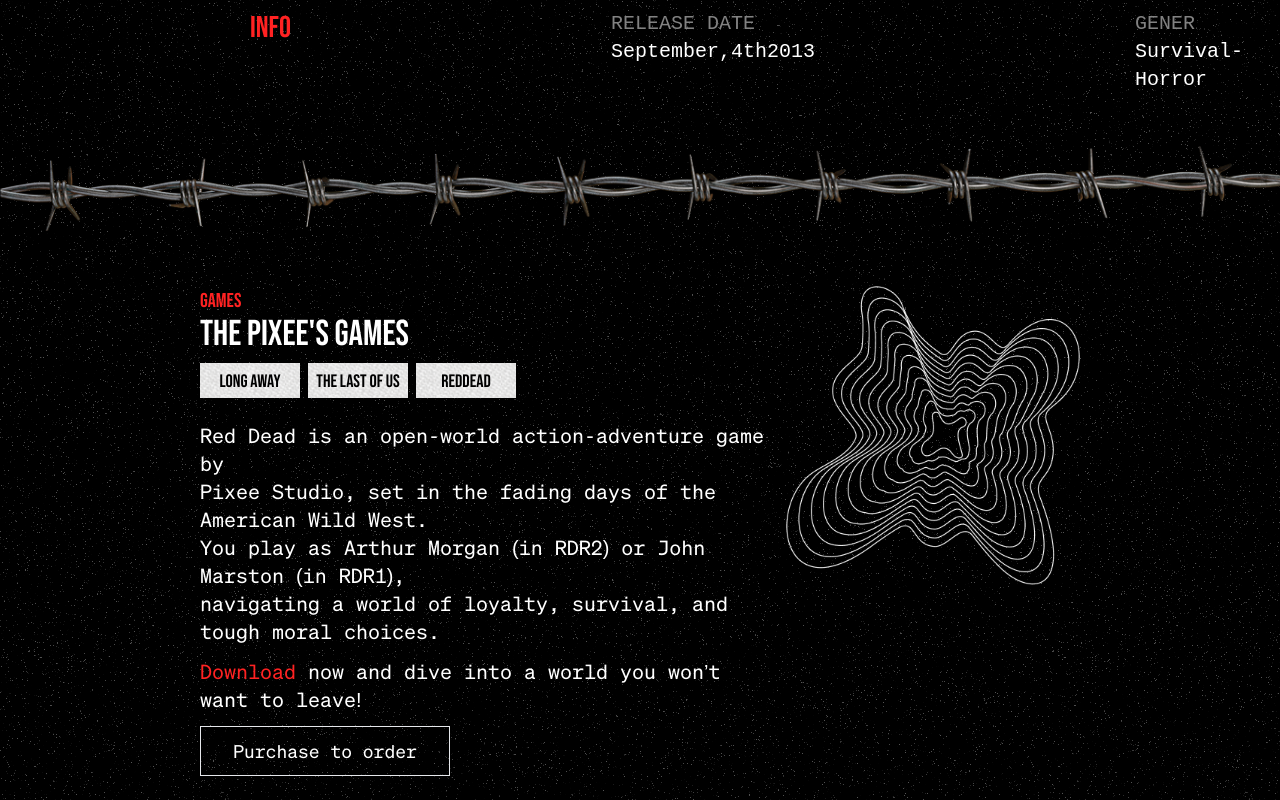
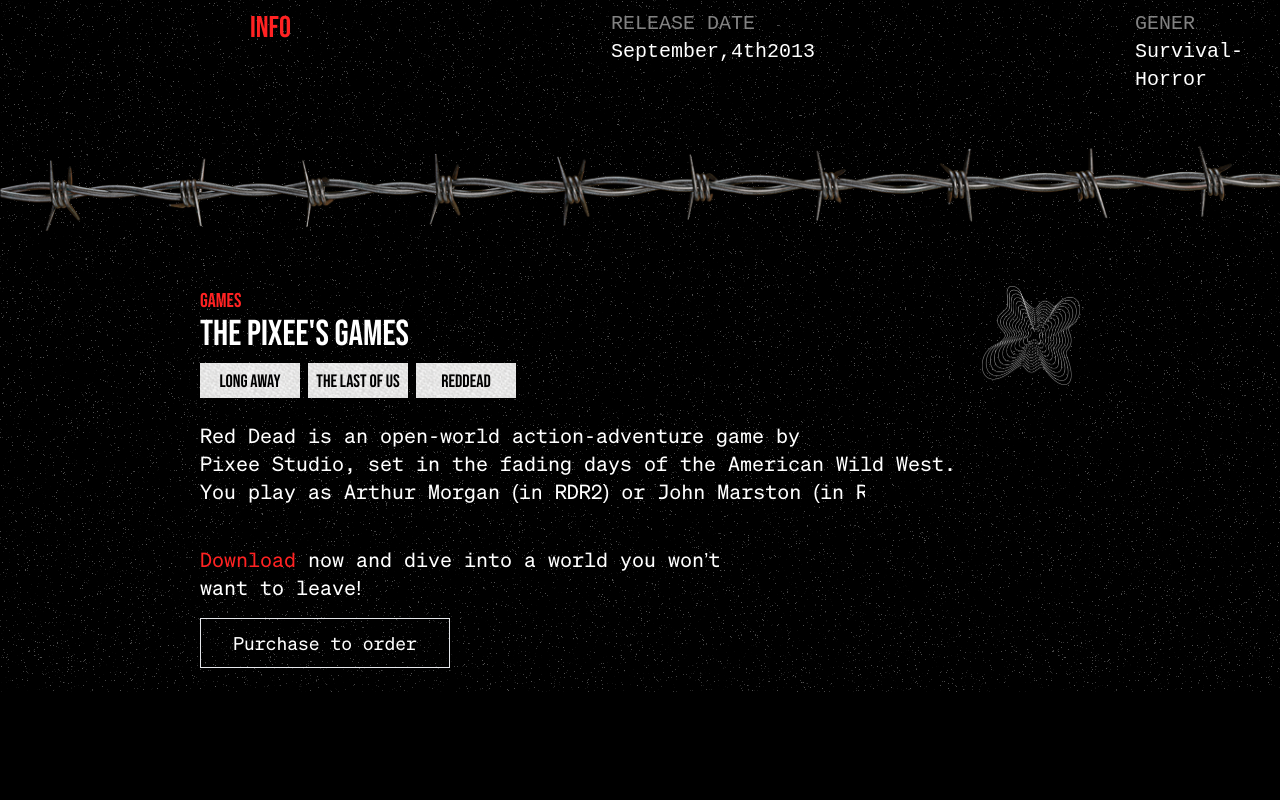
Before and after one commit to Pixee-Game-Studio/pixee-website, a React (Create React App) app: page /reddead in a window 1280 px wide. Shown: the part 1192-1992 px from the top of the page. After the commit the page ends 1884 px from the top, so only its background shows below. Built offline with nearby package versions, Linux system fonts and the light colour scheme.

Commit message:
[fix]: created other game page typing animation

```diff
--- a/src/index.css
+++ b/src/index.css
@@ -50,7 +50,7 @@
     }
 
     .css-typing p:nth-child(1) {
-        width: 100%;
+        width: 80%;
         -webkit-animation: type 2s steps(40, end);
         animation: type 2s steps(40, end);
         -webkit-animation-fill-mode: forwards;
--- a/src/pages/Games/RedDead.js
+++ b/src/pages/Games/RedDead.js
@@ -5,11 +5,14 @@ export default function LongAway() {
   return (
     <div className='flex justify-between px-[200px]'>
       <div>
-        <div className='mt-6'>
-          <p className='font-TestSohneMono text-xl text-white'>Red Dead is an open-world action-adventure game by <br /> Pixee Studio, set in the fading days of the American Wild West. <br /> You play as Arthur Morgan (in RDR2) or John Marston (in RDR1), <br /> navigating a world of loyalty, survival, and tough moral choices.</p>
-          <p className='mt-3 font-TestSohneMono text-xl text-white'><span className='text-secondery-color'>Download</span> now and dive into a world you won’t <br/> want to leave!</p>
+        <div className='css-typing mt-6'>
+          <p className='font-TestSohneMono text-xl text-white'>Red Dead is an open-world action-adventure game by</p>
+          <p className='font-TestSohneMono text-xl text-white'>Pixee Studio, set in the fading days of the American Wild West.</p>
+          <p className='font-TestSohneMono text-xl text-white'>You play as Arthur Morgan (in RDR2) or John Marston (in RDR1), </p>
+          <p className='font-TestSohneMono text-xl text-white'>navigating a world of loyalty, survival, and tough moral choices.</p>
         </div>
-        <a href="#" className='transition-all mt-3 w-[250px] h-[50px] items-center font-TestSohneMono justify-center flex bg-transparent hover:bg-transparent border-[1px] text-lg text-white'>Purchase to order</a>
+        <p className='mt-3 font-TestSohneMono text-xl text-white inline-block'><span className='text-secondery-color'>Download</span> now and dive into a world you won’t <br/> want to leave!</p>
+        <a href="#" className='transition-all mt-4 w-[250px] h-[50px] items-center font-TestSohneMono justify-center flex bg-transparent hover:bg-transparent border-[1px] text-lg text-white'>Purchase to order</a>
       </div>
       <div>
         <img className='-mt-28' src={GameImage} alt="" />
--- a/src/pages/Games/TheLastOfUs.js
+++ b/src/pages/Games/TheLastOfUs.js
@@ -5,11 +5,14 @@ export default function LongAway() {
   return (
     <div className='flex justify-between px-[200px]'>
       <div>
-        <div className='mt-6'>
-          <p className='font-TestSohneMono text-xl text-white'>The Last Of Us is an open-world action-adventure game by <br /> Pixee Studio, set in the fading. <br /> You play as Arthur Morgan (in RDR2) <br /> navigating a world of loyalty, survival, and tough moral choices.</p>
-          <p className='mt-3 font-TestSohneMono text-xl text-white'><span className='text-secondery-color'>Download</span> now and dive into a world you won’t <br/> want to leave!</p>
+        <div className='css-typing mt-6'>
+          <p className='font-TestSohneMono text-xl text-white'>The Last Of Us is an open-world action-adventure game by</p>
+          <p className='font-TestSohneMono text-xl text-white'>Pixee Studio, set in the fading days of the American Wild West.</p>
+          <p className='font-TestSohneMono text-xl text-white'>You play as Arthur Morgan (in RDR2) or John Marston (in RDR1), </p>
+          <p className='font-TestSohneMono text-xl text-white'>navigating a world of loyalty, survival, and tough moral choices.</p>
         </div>
-        <a href="#" className='transition-all mt-3 w-[250px] h-[50px] items-center font-TestSohneMono justify-center flex bg-transparent hover:bg-transparent border-[1px] text-lg text-white'>Purchase to order</a>
+        <p className='mt-3 font-TestSohneMono text-xl text-white inline-block'><span className='text-secondery-color'>Download</span> now and dive into a world you won’t <br/> want to leave!</p>
+        <a href="#" className='transition-all mt-4 w-[250px] h-[50px] items-center font-TestSohneMono justify-center flex bg-transparent hover:bg-transparent border-[1px] text-lg text-white'>Purchase to order</a>
       </div>
       <div>
         <img className='-mt-28' src={GameImage} alt="" />
--- a/src/pages/Studio.js
+++ b/src/pages/Studio.js
@@ -11,10 +11,10 @@ export default function Studio() {
         <div className='flex items-center justify-center gap-1.5'>
           <h1 className='font-IMBPlex text-text-color [writing-mode:sideways-lr] text-xl'>FIND US HERE:</h1>
           <div className='flex items-center gap-3 justify-center flex-col'>
-            <img src={GithubImg} className='w-7 h-7' alt='github img' />
-            <img src={YoutubeImg} className='w-7 h-7' alt='youtube img' />
-            <img src={DiscordImg} className='w-7 h-7' alt='discord img' />
-            <img src={XImg} className='w-6 h-6' alt='x img' />
+            <img src={GithubImg} className='w-7 h-7 cursor-pointer hover:text-secondery-color transition-colors' alt='github img' />
+            <img src={YoutubeImg} className='w-7 h-7 cursor-pointer hover:text-secondery-color transition-colors' alt='youtube img' />
+            <img src={DiscordImg} className='w-7 h-7 cursor-pointer hover:text-secondery-color transition-colors' alt='discord img' />
+            <img src={XImg} className='w-6 h-6 cursor-pointer hover:text-secondery-color transition-colors' alt='x img' />
           </div>
         </div>
         <div>
```
